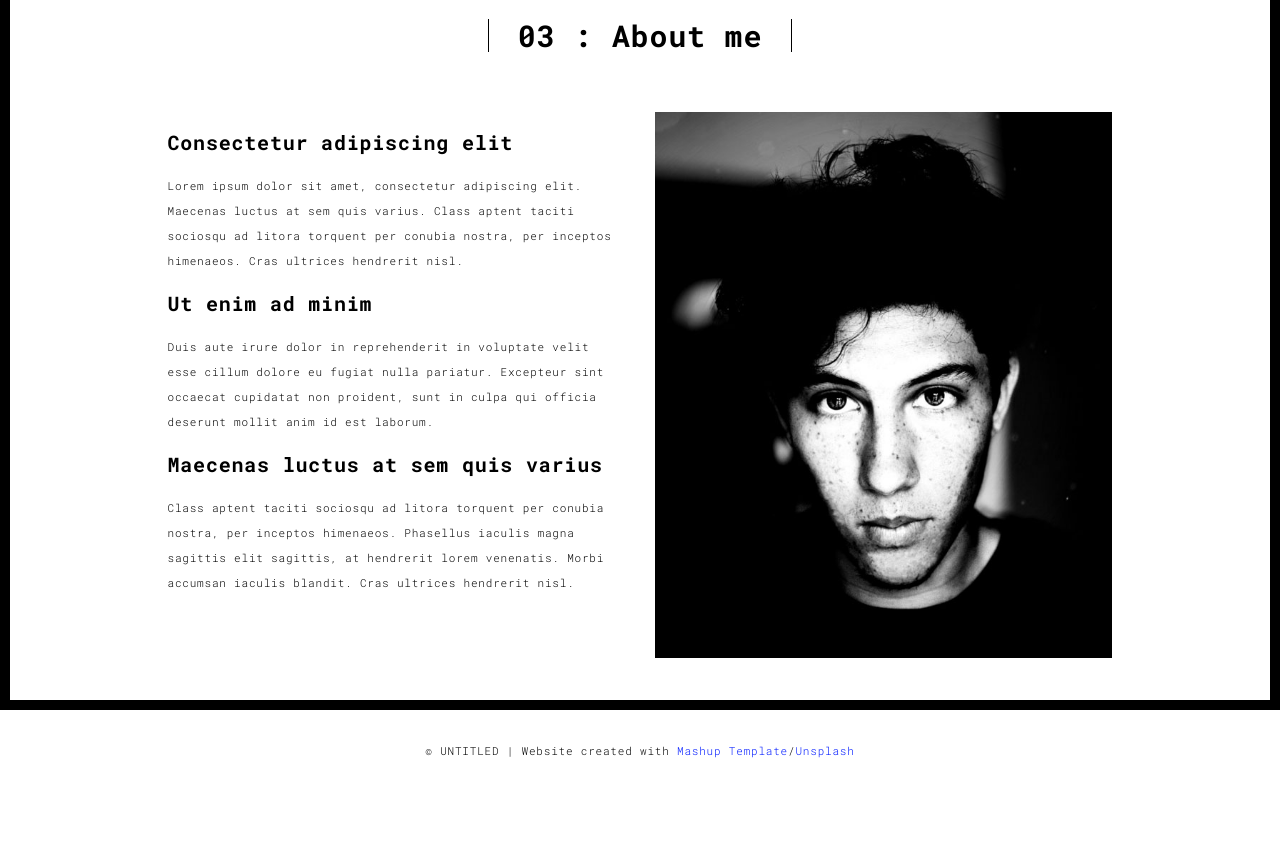
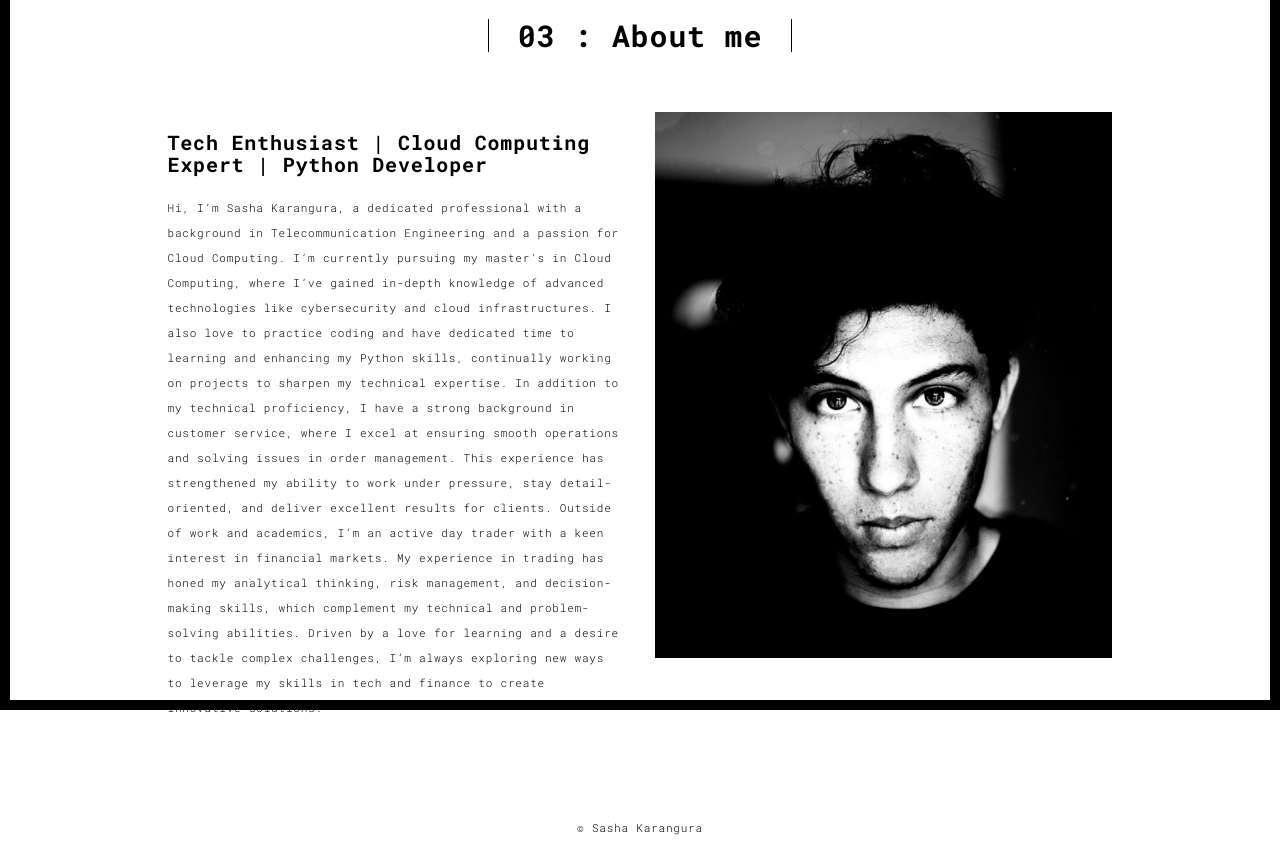
Before and after one commit to SVSHV/portfolio, a Flask app: page /about.html in a window 1280 px wide. Shown: the part 90-955 px from the top of the page. Before the commit the page ends 848 px from the top, so only its background shows below. Run offline with Flask 3, Linux system fonts and the light colour scheme; some libraries are stand-ins or nearby versions.

Commit message:
Add files via upload
updated files

```diff
--- a/templates/about.html
+++ b/templates/about.html
@@ -61,16 +61,16 @@
             <div class="col-md-10 col-md-offset-1">
               <div class="row">
                 <div class="col-xs-12 col-md-6">
-                  <h3>Consectetur adipiscing elit</h3>
-                  <p>Lorem ipsum dolor sit amet, consectetur adipiscing elit. Maecenas luctus at sem quis varius.
-                  Class aptent taciti sociosqu ad litora torquent per conubia nostra, per inceptos himenaeos. Cras ultrices hendrerit nisl.</p>
-                  <h3>Ut enim ad minim  </h3>
-                  <p>Duis aute irure dolor in reprehenderit in voluptate velit esse
-                  cillum dolore eu fugiat nulla pariatur. Excepteur sint occaecat cupidatat non
-                  proident, sunt in culpa qui officia deserunt mollit anim id est laborum.
-                  <h3>Maecenas luctus at sem quis varius</h3>
-                  <p>
-                  Class aptent taciti sociosqu ad litora torquent per conubia nostra, per inceptos himenaeos. Phasellus iaculis magna sagittis elit sagittis, at hendrerit lorem venenatis. Morbi accumsan iaculis blandit. Cras ultrices hendrerit nisl.</p>
+                  <h3>Tech Enthusiast | Cloud Computing Expert | Python Developer</h3>
+                  <p>Hi, I’m Sasha Karangura, a dedicated professional with a background in Telecommunication Engineering and a passion for Cloud Computing. I’m currently pursuing my master's in Cloud Computing, where I’ve gained in-depth knowledge of advanced technologies like cybersecurity and cloud infrastructures.
+
+                  I also love to practice coding and have dedicated time to learning and enhancing my Python skills, continually working on projects to sharpen my technical expertise.
+
+                  In addition to my technical proficiency, I have a strong background in customer service, where I excel at ensuring smooth operations and solving issues in order management. This experience has strengthened my ability to work under pressure, stay detail-oriented, and deliver excellent results for clients.
+
+                  Outside of work and academics, I’m an active day trader with a keen interest in financial markets. My experience in trading has honed my analytical thinking, risk management, and decision-making skills, which complement my technical and problem-solving abilities.
+
+                  Driven by a love for learning and a desire to tackle complex challenges, I’m always exploring new ways to leverage my skills in tech and finance to create innovative solutions.</p>
                 </div>
                 <div class="col-xs-12 col-md-6">
                   <img src="assets/images/profil.jpg" class="img-responsive" alt="">
@@ -90,7 +90,7 @@
   <div class="container">
     <div class="row">
       <div class="col-xs-12">
-        <p>© UNTITLED | Website created with <a href="http://www.mashup-template.com/" title="Create website with free html template">Mashup Template</a>/<a href="https://www.unsplash.com/" title="Beautiful Free Images">Unsplash</a></p>
+        <p>© Sasha Karangura</p>
       </div>
     </div>
   </div>
--- a/templates/thankyou.html
+++ b/templates/thankyou.html
@@ -74,7 +74,7 @@
   <div class="container">
     <div class="row">
       <div class="col-xs-12">
-        <p>© UNTITLED | Website created with <a href="http://www.mashup-template.com/" title="Create website with free html template">Mashup Template</a>/<a href="https://www.unsplash.com/" title="Beautiful Free Images">Unsplash</a></p>
+        <p>© Sasha Karangura</p>
       </div>
     </div>
   </div>
--- a/templates/work.html
+++ b/templates/work.html
@@ -105,7 +105,7 @@
   <div class="container">
     <div class="row">
       <div class="col-xs-12">
-        <p>© UNTITLED | Website created with <a href="http://www.mashup-template.com/" title="Create website with free html template">Mashup Template</a>/<a href="https://www.unsplash.com/" title="Beautiful Free Images">Unsplash</a></p>
+        <p>© Sasha Karangura | Website created with <a href="http://www.mashup-template.com/" title="Create website with free html template">Mashup Template</a>/<a href="https://www.unsplash.com/" title="Beautiful Free Images">Unsplash</a></p>
       </div>
     </div>
   </div>
```
Also changed, not shown: templates/contact.html (+5 -11 lines), templates/works.html (+7 -7 lines).
